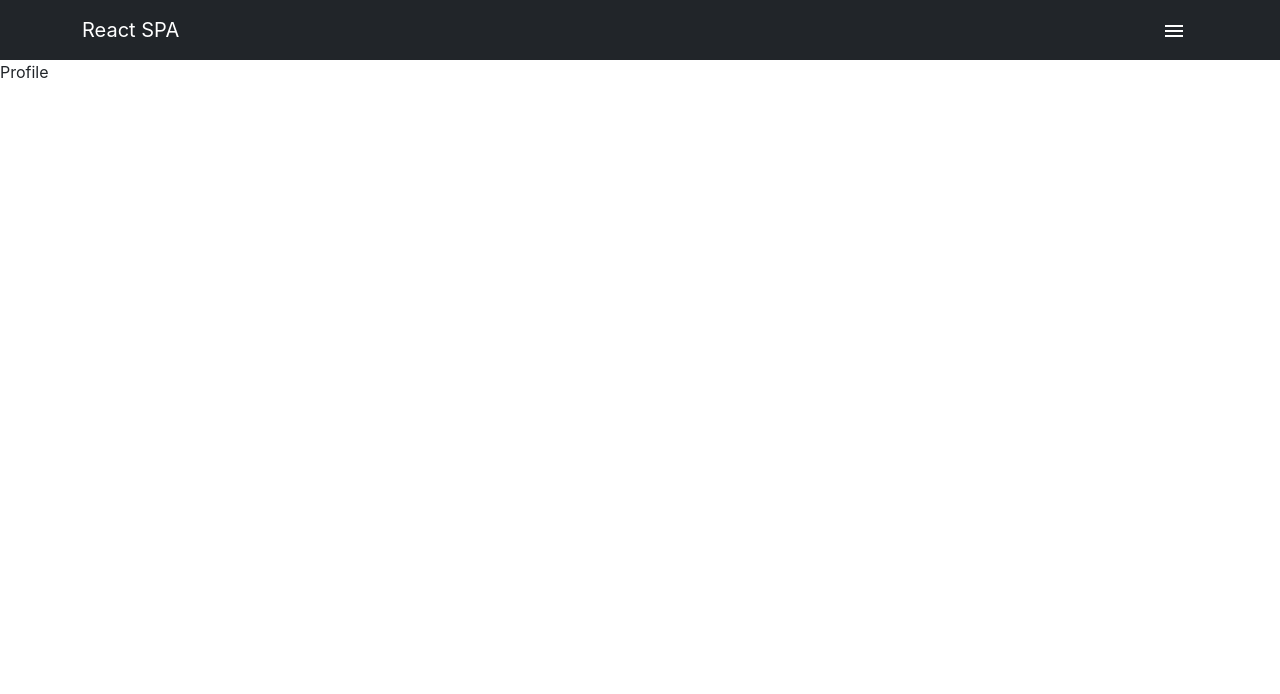
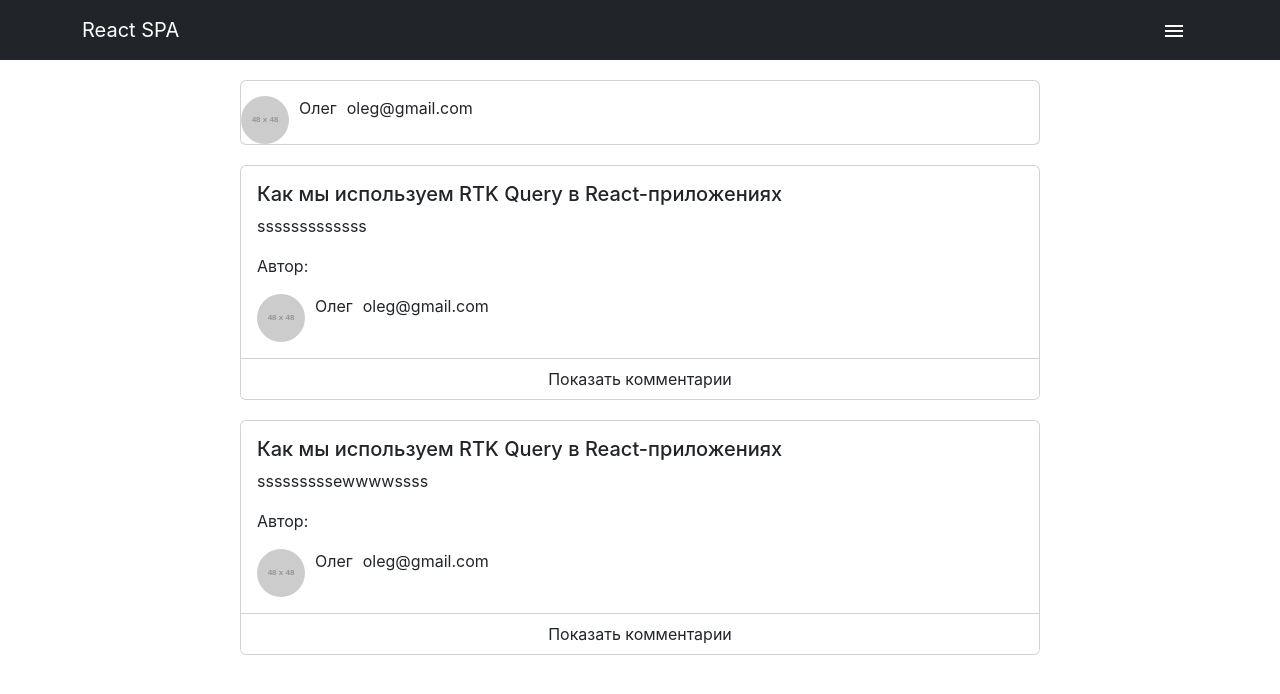
Before and after one commit to Alexey404/Alexey404, a React (Create React App) app: page /profile in a window 1280 px wide. Shown: the top 694 px of the page. Built offline with nearby package versions, Linux system fonts and the light colour scheme.

Commit message:
addprofileReducer

```diff
--- /dev/null
+++ b/src/Pages/Home/Author.tsx
@@ -0,0 +1,26 @@
+import { Link } from 'react-router-dom'
+import { authorType } from '../../redux/reducers/postsReducer'
+import Image from 'react-bootstrap/Image'
+
+type propsAuthorType = {
+  author: authorType
+  content?: string
+}
+
+export const Author = (props: propsAuthorType) => {
+  const { name, email, id } = props.author
+  return (
+    <div className='author-block'>
+      <Link to='/profile' onClick={() => console.log(id)}>
+        <Image className='icon-placehold' src='http://placehold.it/48x48/' />
+      </Link>
+      <div>
+        <div className='author-name-block'>
+          <div className='author-block-item'>{name}</div>
+          <div className='author-block-item'>{email}</div>
+        </div>
+        <div className='comment-content'>{props?.content}</div>
+      </div>
+    </div>
+  )
+}
--- a/src/Pages/Home/Card.tsx
+++ b/src/Pages/Home/Card.tsx
@@ -1,7 +1,8 @@
+import { useState } from 'react'
 import { Card, ListGroup } from 'react-bootstrap'
+import { commentsType, postType } from '../../redux/reducers/postsReducer'
 import './Home.css'
-import { useState } from 'react'
-import { commentsType, postType } from '../../redux/reducers/postsReducer'
+import { Author } from './Author'
 
 type propsType = {
   post: postType
@@ -15,15 +16,7 @@ export const CardComponent = ({ post }: propsType) => {
         <Card.Title>{post.heading}</Card.Title>
         <Card.Text>{post.content}</Card.Text>
         <Card.Text>Автор:</Card.Text>
-        <div className='author-block'>
-          <img className='icon-placehold' src='http://placehold.it/48x48/' />
-          <div>
-            <div className='author-name-block'>
-              <div className='author-block-item'>{post.author.name}</div>
-              <div className='author-block-item'>{post.author.email}</div>
-            </div>
-          </div>
-        </div>
+        <Author author={post.author} />
       </Card.Body>
       <ListGroup variant='flush'>
         {!isComents ? (
@@ -38,23 +31,7 @@ export const CardComponent = ({ post }: propsType) => {
             <ListGroup.Item>
               {post.comments ? (
                 post.comments?.map((comment: commentsType) => (
-                  <div key={comment.id} className='author-block'>
-                    <img
-                      className='icon-placehold'
-                      src='http://placehold.it/48x48/'
-                    />
-                    <div>
-                      <div className='author-name-block'>
-                        <div className='author-block-item'>
-                          {comment.author.name}
-                        </div>
-                        <div className='author-block-item'>
-                          {comment.author.email}
-                        </div>
-                      </div>
-                      <div className='comment-content'>{comment.content}</div>
-                    </div>
-                  </div>
+                  <Author author={comment.author} content={comment.content} />
                 ))
               ) : (
                 <div className='no-comments'>Нет комментариев</div>
--- a/src/Pages/Home/HomePage.tsx
+++ b/src/Pages/Home/HomePage.tsx
@@ -7,7 +7,6 @@ import { postType } from '../../redux/reducers/postsReducer'
 
 export const HomePage = () => {
   const post = useSelector((state: AppStateType) => state.post)
-  console.log(post.posts)
   return (
     <>
       <Container>
--- a/src/Pages/Profile/Profile.tsx
+++ b/src/Pages/Profile/Profile.tsx
@@ -1,3 +1,23 @@
+import { useSelector } from 'react-redux'
+import { AppStateType } from '../../redux/store'
+import { Card, Container } from 'react-bootstrap'
+import { postType } from '../../redux/reducers/postsReducer'
+import { CardComponent } from '../Home/Card'
+import { Author } from '../Home/Author'
+
 export const Profile = () => {
-  return <div>Profile</div>
+  const profile = useSelector((state: AppStateType) => state.profile)
+  console.log(profile)
+  return (
+    <Container>
+      <div className='cardContainer'>
+        <Card>
+          <Author author={profile.author} />
+        </Card>
+        {profile.posts.map((e: postType) => (
+          <CardComponent key={e.id} post={e} />
+        ))}
+      </div>
+    </Container>
+  )
 }
--- /dev/null
+++ b/src/redux/reducers/profileReducer.ts
@@ -0,0 +1,45 @@
+import { authorType, postType } from './postsReducer'
+
+type InitialStatePostsType = typeof initialState
+
+const initialState = {
+  posts: [
+    {
+      id: 1,
+      idAuthor: 1,
+      author: { id: 1, name: 'Олег', email: 'oleg@gmail.com' },
+      email: 'oleg@gmail.com',
+      heading: 'Как мы используем RTK Query в React-приложениях',
+      content: 'sssssssssssss',
+    },
+    {
+      id: 2,
+      author: { id: 1, name: 'Олег', email: 'oleg@gmail.com' },
+      heading: 'Как мы используем RTK Query в React-приложениях',
+      content: 'sssssssssewwwwssss',
+    },
+  ] as Array<postType>,
+  author: { id: 1, name: 'Олег', email: 'oleg@gmail.com' } as authorType,
+}
+
+export const profileReducer = (
+  state: InitialStatePostsType = initialState,
+  action: any
+) => {
+  switch (action.type) {
+    case 'SET_POSTS_PROFILE': {
+      return {
+        ...state,
+        posts: [...state.posts, ...action.peyload],
+      }
+    }
+    case 'SET_PROFILE': {
+      return {
+        ...state,
+        author: action.peyload,
+      }
+    }
+    default:
+      return state
+  }
+}
--- a/src/redux/store.ts
+++ b/src/redux/store.ts
@@ -2,9 +2,11 @@ import { applyMiddleware, combineReducers, createStore } from 'redux'
 import createSagaMiddleware from 'redux-saga'
 import { postsReducer } from './reducers/postsReducer'
 import { rootSaga } from './sagas/indexSaga'
+import { profileReducer } from './reducers/profileReducer'
 
 const reducers = combineReducers({
   post: postsReducer,
+  profile: profileReducer,
 })
 
 const sagaMiddleware = createSagaMiddleware()
```
